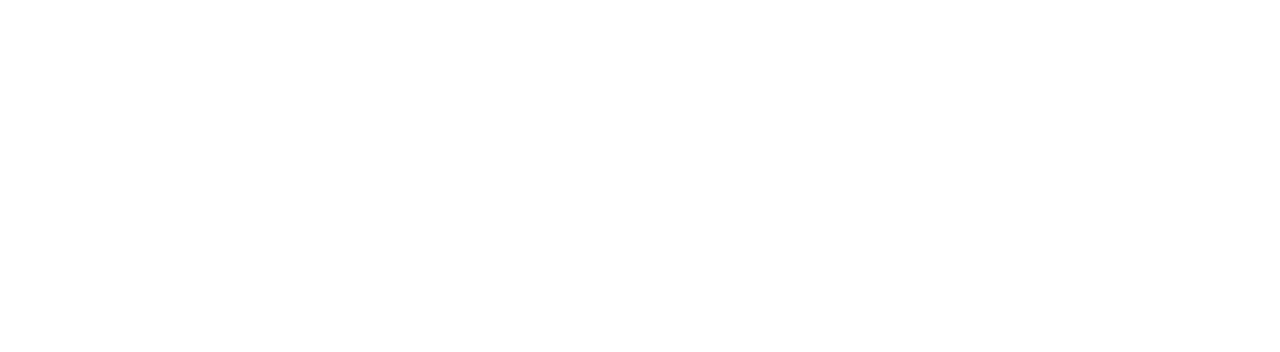
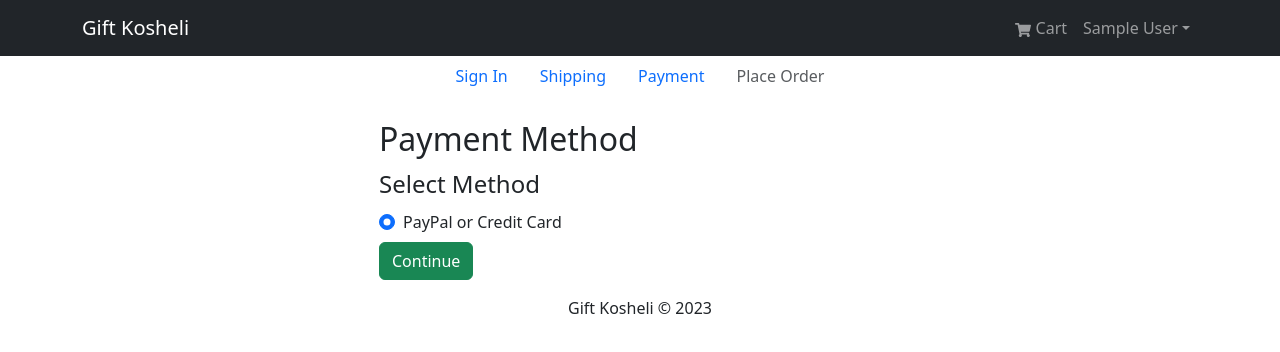
Before and after one commit to Binod69/kosheli-frontend, a React (Vite) app: page /payment in a window 1280 px wide. Before the commit this address had no page. Shown: the top 352 px of the page. Built offline with nearby package versions, Linux system fonts and the light colour scheme; sample sign-in values are in the browser's storage.

Commit message:
added payment methods

```diff
--- a/src/Routing.jsx
+++ b/src/Routing.jsx
@@ -9,6 +9,7 @@
 import './App.css';
 import ShippingScreen from './screens/ShippingScreen';
 import PrivateRoute from './components/PrivateRoute/PrivateRoute';
+import PaymentScreen from './screens/PaymentScreen';
 
 function Routing() {
   return (
@@ -23,6 +24,7 @@
 
           <Route path="" element={<PrivateRoute />}>
             <Route path="shipping" element={<ShippingScreen />} />
+            <Route path="payment" element={<PaymentScreen />} />
           </Route>
         </Route>
       </Routes>
--- /dev/null
+++ b/src/components/CheckpoutStep/CheckoutStep.jsx
@@ -0,0 +1,48 @@
+import Nav from 'react-bootstrap/Nav';
+import { LinkContainer } from 'react-router-bootstrap';
+const CheckoutStep = ({ step1, step2, step3, step4 }) => {
+  return (
+    <>
+      <Nav className=" justify-content-center mb-4">
+        <Nav.Item>
+          {step1 ? (
+            <LinkContainer to={'/login'}>
+              <Nav.Link>Sign In</Nav.Link>
+            </LinkContainer>
+          ) : (
+            <Nav.Link disabled>Shipping</Nav.Link>
+          )}
+        </Nav.Item>
+        <Nav.Item>
+          {step2 ? (
+            <LinkContainer to={'/shipping'}>
+              <Nav.Link>Shipping</Nav.Link>
+            </LinkContainer>
+          ) : (
+            <Nav.Link disabled>Shipping</Nav.Link>
+          )}
+        </Nav.Item>
+        <Nav.Item>
+          {step3 ? (
+            <LinkContainer to={'/payment'}>
+              <Nav.Link>Payment</Nav.Link>
+            </LinkContainer>
+          ) : (
+            <Nav.Link disabled>Payment</Nav.Link>
+          )}
+        </Nav.Item>
+        <Nav.Item>
+          {step4 ? (
+            <LinkContainer to={'/placeorder'}>
+              <Nav.Link>Place Order</Nav.Link>
+            </LinkContainer>
+          ) : (
+            <Nav.Link disabled>Place Order</Nav.Link>
+          )}
+        </Nav.Item>
+      </Nav>
+    </>
+  );
+};
+
+export default CheckoutStep;
--- a/src/redux/slices/cart.slice.js
+++ b/src/redux/slices/cart.slice.js
@@ -3,7 +3,11 @@
 
 const initialState = localStorage.getItem('cart')
   ? JSON.parse(localStorage.getItem('cart'))
-  : { cartItem: [], shippingAddress: {}, paymentMethods: 'PayPal' };
+  : {
+      cartItem: [],
+      shippingAddress: {},
+      paymentMethods: 'PayPal',
+    };
 
 const cartSlice = createSlice({
   name: 'cart',
--- /dev/null
+++ b/src/screens/PaymentScreen.jsx
@@ -0,0 +1,70 @@
+import { useState, useEffect } from 'react';
+import { useNavigate } from 'react-router-dom';
+import { useDispatch, useSelector } from 'react-redux';
+import Container from 'react-bootstrap/Container';
+import Form from 'react-bootstrap/Form';
+import Button from 'react-bootstrap/Button';
+import Col from 'react-bootstrap/Col';
+import FormContainer from '../components/FormContainer/FormContainer';
+import CheckoutStep from '../components/CheckpoutStep/CheckoutStep';
+import { savePaymentMethod } from '../redux/slices/cart.slice';
+const PaymentScreen = () => {
+  const [payment, setPayment] = useState('');
+
+  const dispatch = useDispatch();
+  const navigate = useNavigate();
+
+  const cart = useSelector((state) => state.cart);
+  const shippindAddress = cart;
+
+  useEffect(() => {
+    if (!shippindAddress) {
+      navigate('/shipping');
+    }
+  }, [shippindAddress, navigate]);
+
+  const handleSubmit = (e) => {
+    e.preventDefault();
+    dispatch(savePaymentMethod(payment));
+    navigate('/placeorder');
+  };
+  return (
+    <FormContainer>
+      <Container>
+        <CheckoutStep animated step1 step2 step3 />
+        <h2>Payment Method</h2>
+        <Form onSubmit={handleSubmit}>
+          <Form.Group>
+            <Form.Label as="legend">Select Method</Form.Label>
+            <Col>
+              <Form.Check
+                type="radio"
+                className="my-2"
+                label="PayPal or Credit Card"
+                id="PayPal"
+                name="paymentMethods"
+                value="PayPal"
+                checked
+                onChange={(e) => setPayment(e.target.value)}
+              ></Form.Check>
+              {/* <Form.Check
+                type="radio"
+                className="my-2"
+                label="Cash on Delivery"
+                id="PayPal"
+                name="paymentMethods"
+                value="cashonDelivery"
+                onChange={(e) => setPayment(e.target.value)}
+              ></Form.Check> */}
+            </Col>
+          </Form.Group>
+          <Button type="submit" variant="success">
+            Continue
+          </Button>
+        </Form>
+      </Container>
+    </FormContainer>
+  );
+};
+
+export default PaymentScreen;
--- a/src/screens/ShippingScreen.jsx
+++ b/src/screens/ShippingScreen.jsx
@@ -6,6 +6,7 @@
 import Button from 'react-bootstrap/Button';
 import FormContainer from '../components/FormContainer/FormContainer';
 import { saveShippingAddress } from '../redux/slices/cart.slice';
+import CheckoutStep from '../components/CheckpoutStep/CheckoutStep';
 
 const ShippingScreen = () => {
   const cart = useSelector((state) => state.cart);
@@ -35,6 +36,8 @@
   return (
     <FormContainer>
       <Container>
+        <CheckoutStep step1 step2 />
+        <h2>Shipping</h2>
         <Form onSubmit={submitHandler}>
           <Form.Group controlId="address" className="my-3">
             <Form.Label>Address :</Form.Label>
```
